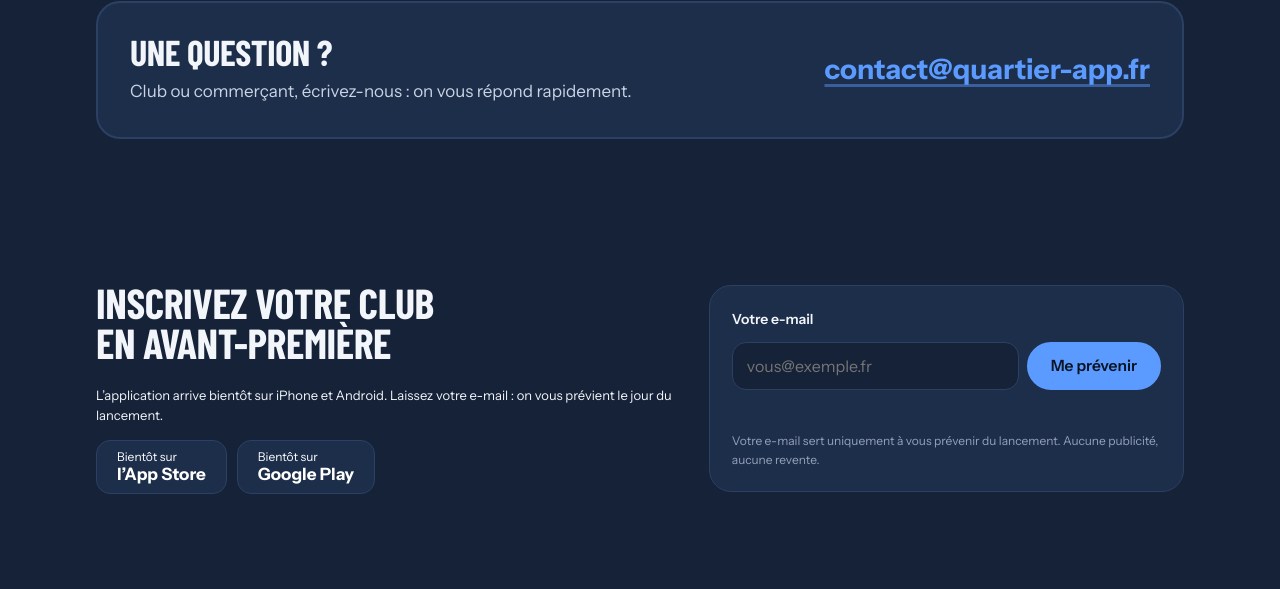
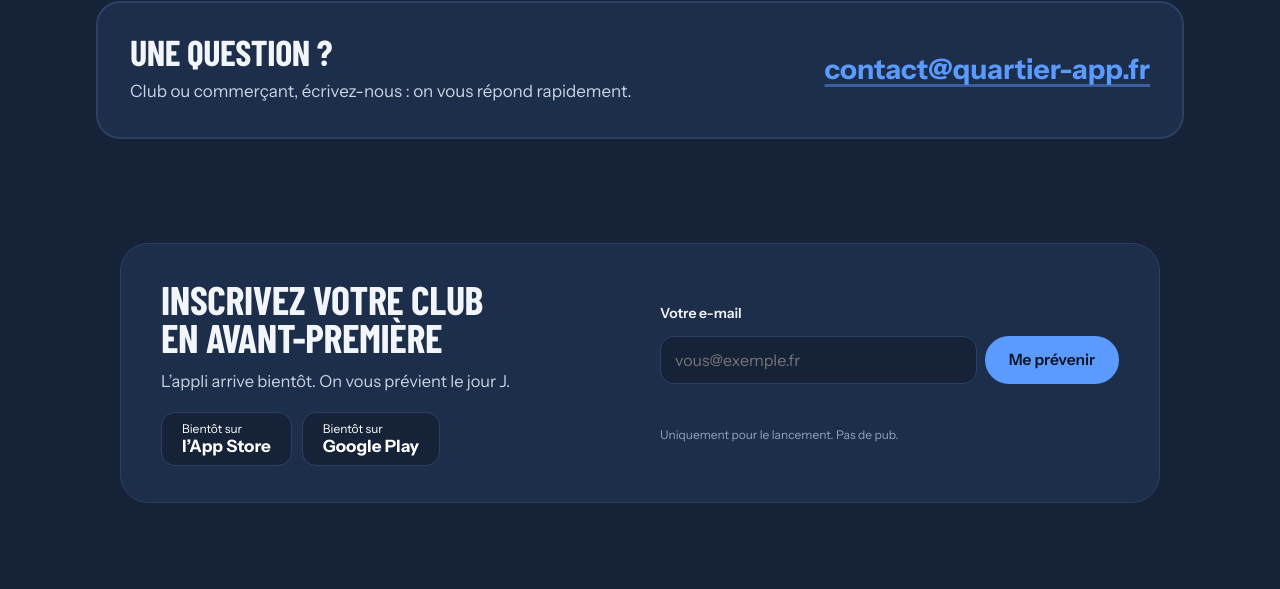
Before and after one commit to iamkinglobster-droid/quartier, a plain HTML site: page clubs.html in a window 1280 px wide. Shown: the part 2319-2908 px from the top of the page. Drawn offline with nearby package versions, Linux system fonts and the light colour scheme; a web font is replaced by a local one.

Commit message:
Add files via upload

```diff
--- a/clubs.html
+++ b/clubs.html
@@ -305,6 +305,18 @@ body::before { background: var(--paper) }
 .contact .box { border-color: var(--line); background: var(--card) }
 .other a, nav a[aria-current="page"] { color: var(--ink) }
 
+/* --- Inscription : un seul bloc --- */
+.cta { padding-block: 24px 80px }
+.cta .wrap { display: grid; grid-template-columns: 1fr 1fr; gap: 28px 40px; align-items: center; background: var(--card); border: 1px solid var(--line); border-radius: 28px; padding: 36px 40px; max-width: 1040px; margin-inline: auto }
+.cta .cta-text { gap: 12px }
+.cta h2 { font-size: clamp(28px, 3.4vw, 40px); max-width: 12em }
+.cta .sub { color: var(--ink-soft); font-size: 16.5px; margin: 0 }
+.cta .stores { margin-top: 6px }
+.cta .store { background: var(--paper) }
+.wait { background: transparent; border: 0; padding: 0 }
+.wait .fine { margin: 0 }
+@media (max-width: 820px) { .cta .wrap { grid-template-columns: 1fr; padding: 24px 20px; margin-inline: 16px } }
+
 /* --- Essayeur de maillot --- */
 .art { display: grid; justify-items: center; gap: 12px; margin: 0; padding: 18px; background: rgba(255,255,255,.03); border: 1px solid var(--line); border-radius: 28px; cursor: pointer; color: var(--ink); font: inherit; transition: border-color .2s, transform .2s }
 .art:hover { border-color: var(--lime); transform: translateY(-2px) }
@@ -509,7 +521,7 @@ dialog.studio::backdrop { background: rgba(5,10,7,.72); -webkit-backdrop-filter:
     <div class="wrap">
       <div class="cta-text">
         <h2>Inscrivez votre club en avant-première</h2>
-        <small>L’application arrive bientôt sur iPhone et Android. Laissez votre e-mail : on vous prévient le jour du lancement.</small>
+        <p class="sub">L’appli arrive bientôt. On vous prévient le jour J.</p>
         <div class="stores" aria-label="Disponibilité">
           <span class="store">Bientôt sur<b>l’App Store</b></span>
           <span class="store">Bientôt sur<b>Google Play</b></span>
@@ -523,7 +535,7 @@ dialog.studio::backdrop { background: rgba(5,10,7,.72); -webkit-backdrop-filter:
           <button class="btn" type="submit" id="wait-send">Me prévenir</button>
         </div>
         <p class="msg" id="wait-msg" role="status" aria-live="polite"></p>
-        <p class="fine">Votre e-mail sert uniquement à vous prévenir du lancement. Aucune publicité, aucune revente.</p>
+        <p class="fine">Uniquement pour le lancement. Pas de pub.</p>
       </form>
     </div>
   </section>
```
Also changed, not shown: commercants.html (+14 -2 lines), index.html (+14 -2 lines).
